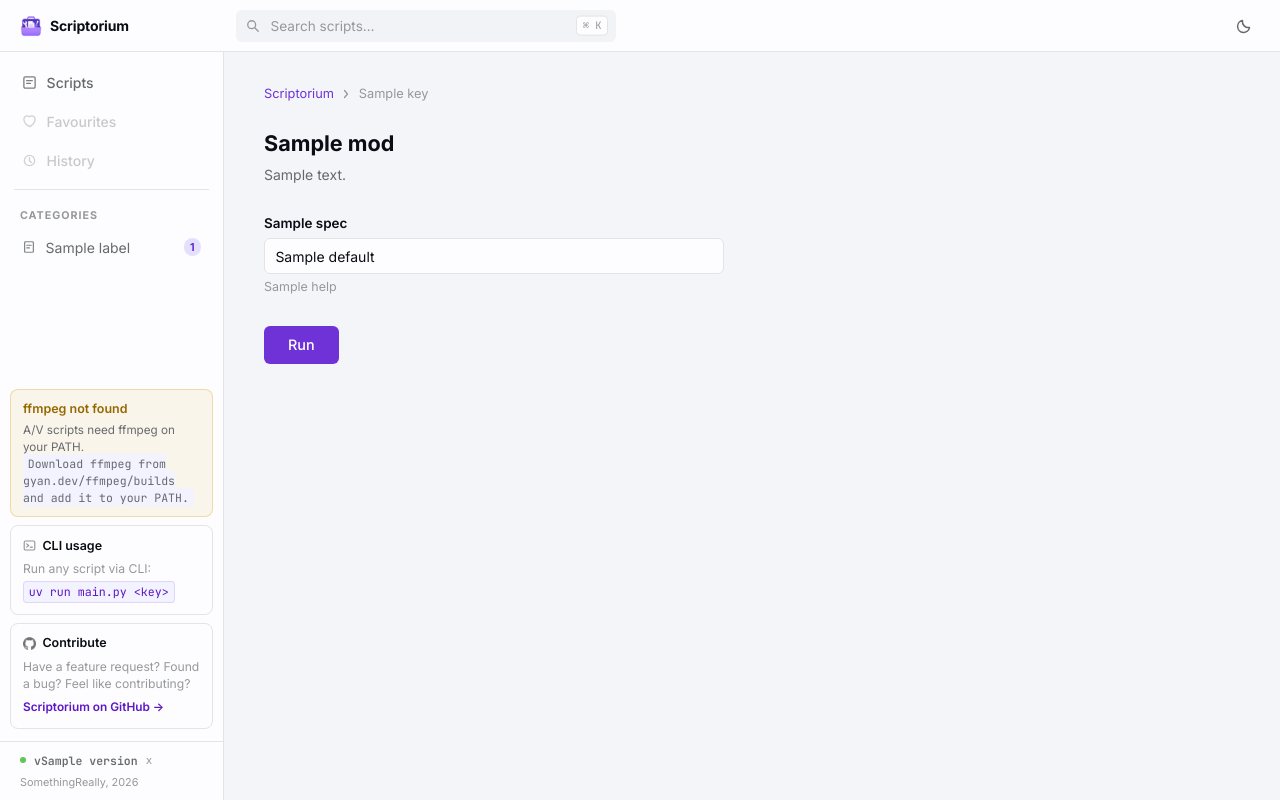
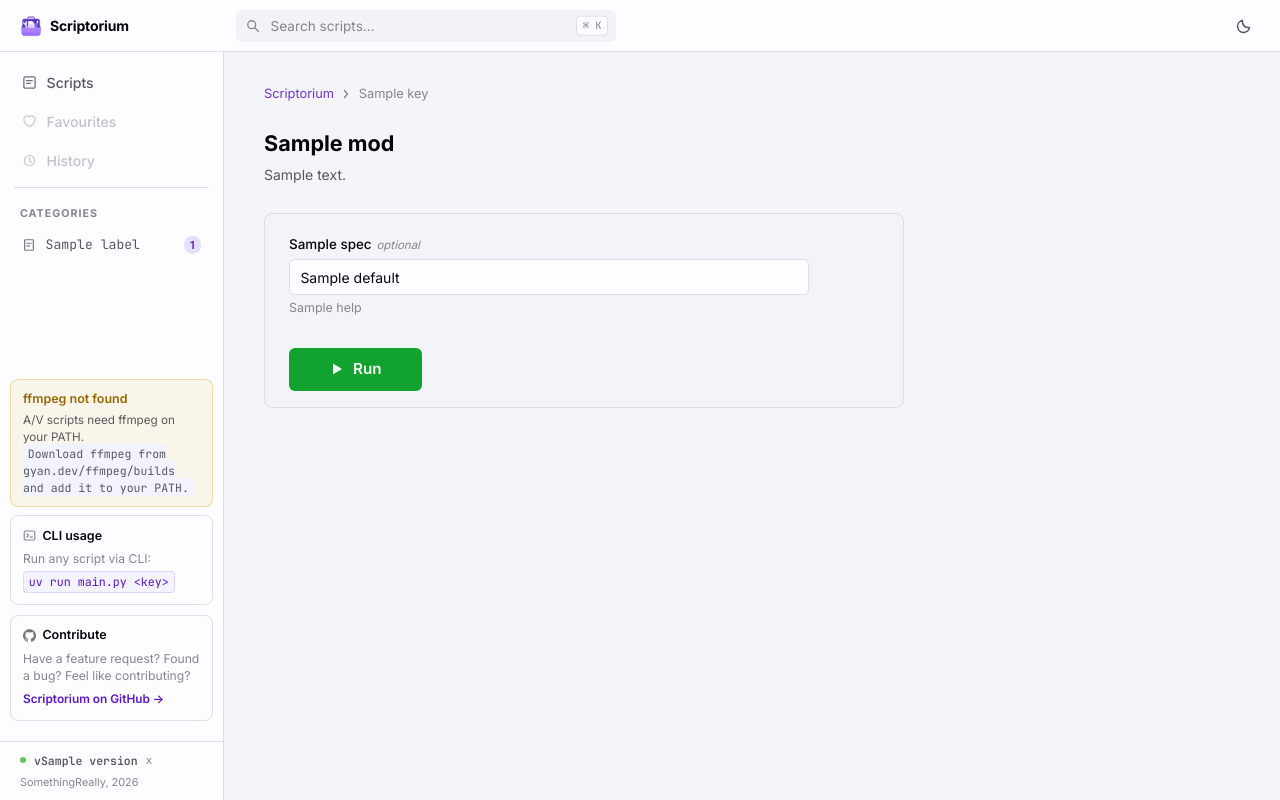
Before and after one commit to ayy-em/scriptorium, a FastAPI app: template webapp/templates/script.html in a window 1280 px wide. Run offline with FastAPI, Linux system fonts and the light colour scheme; the template is opened without the code that fills it: most values are stand-ins (such as "Sample title", 1, 10 or a date in 2020); some libraries are stand-ins or nearby versions.

Commit message:
UI/UX polish: palette, sidebar, row interactivity, form & run button (closes #18)
Palette & contrast:
- Deeper dark mode (bg 9% → 7%), stronger text contrast in both modes
- Added --green/--green-hover/--green-glow CSS variables for terminal accents
- Sharper shadows in dark mode

Sidebar:
- Active states now use 3px left border accent bar
- Increased spacing between bottom section cards and status bar
- Category names in monospace for technical feel

Index page:
- Script rows: translateX(3px) + stronger tint on hover
- Copy CLI button per row (clipboard icon, appears on hover, checkmark feedback)

Script detail/form:
- Form wrapped in terminal-style container (darker bg, hairline border)
- Required fields: left accent border + bold label
- Optional fields: muted italic "(optional)" tag
- Field max-width bumped to 520px

Run button:
- Terminal green background with glow on hover
- Larger padding and font, inline play icon
- Icon preserved during "Running…" state

Output:
- SSE done event now includes elapsed time as JSON
- Success banner: "Completed successfully in Xs" (green, checkmark icon)
- Failure banner: "Run failed (exit code N)" (red, X icon)

Co-Authored-By: Claude Opus 4.6 <noreply@anthropic.com>

```diff
--- a/webapp/app.py
+++ b/webapp/app.py
@@ -159,7 +159,8 @@ async def _stream_script(key: str, argv: list[str]):
     """Run a script as a subprocess and yield its output as SSE events.
 
     Yields stdout lines first, then stderr lines. Each line is HTML-escaped.
-    A final 'done' event signals the client to close the connection.
+    A final 'done' event signals the client to close the connection and
+    includes a JSON payload with the exit code and elapsed time.
 
     Args:
         key: Script key (e.g. "av.convert").
@@ -168,12 +169,16 @@ async def _stream_script(key: str, argv: list[str]):
     Yields:
         SSE-formatted byte strings.
     """
+    import time  # noqa: PLC0415
+
     if FROZEN:
         cmd = [sys.executable, "--run-script", key, *argv]
         cwd = None
     else:
         cmd = [sys.executable, str(_REPO_ROOT / "main.py"), key, *argv]
         cwd = str(_REPO_ROOT)
+
+    t0 = time.monotonic()
 
     proc = await asyncio.create_subprocess_exec(
         *cmd,
@@ -192,9 +197,11 @@ async def _stream_script(key: str, argv: list[str]):
 
     await proc.wait()
     rc = proc.returncode
+    elapsed = round(time.monotonic() - t0, 1)
     css = "exit-ok" if rc == 0 else "exit-err"
     yield f"data: <span class='{css}'>exit {rc}</span>\n\n".encode()
-    yield b"event: done\ndata: \n\n"
+    done_payload = json.dumps({"exit_code": rc, "elapsed": elapsed})
+    yield f"event: done\ndata: {done_payload}\n\n".encode()
 
 
 def get_parser() -> argparse.ArgumentParser:
--- a/webapp/static/style.css
+++ b/webapp/static/style.css
@@ -5,14 +5,17 @@
   --bg-sidebar:   oklch(99.5% 0.003 280);
   --bg-hover:     oklch(96.5% 0.018 290);
   --bg-input:     oklch(96.5% 0.004 264);
-  --text:         oklch(16% 0.015 264);
-  --text-muted:   oklch(52% 0.008 264);
-  --text-faint:   oklch(68% 0.006 264);
-  --border:       oklch(92% 0.004 264);
+  --text:         oklch(12% 0.015 264);
+  --text-muted:   oklch(46% 0.008 264);
+  --text-faint:   oklch(62% 0.006 264);
+  --border:       oklch(90% 0.004 264);
   --accent:       oklch(50% 0.230 293);
   --accent-hover: oklch(44% 0.233 291);
   --accent-bg:    oklch(50% 0.230 293 / 7%);
   --accent-text:  oklch(44% 0.233 291);
+  --green:        oklch(62% 0.190 145);
+  --green-hover:  oklch(56% 0.200 145);
+  --green-glow:   oklch(62% 0.190 145 / 35%);
   --red:          oklch(55% 0.222 27);
   --shadow-card:  0 1px 3px rgba(0, 0, 0, 0.06), 0 1px 2px rgba(0, 0, 0, 0.04);
   --sidebar-w:    224px;
@@ -184,7 +190,7 @@ body {
 }
 
 .sidebar-nav {
-  padding: 0.75rem 0.625rem 0.375rem;
+  padding: 0.75rem 0.625rem 0.25rem;
   display: flex;
   flex-direction: column;
   gap: 2px;
@@ -266,12 +274,14 @@ body {
   background: var(--accent-bg);
   color: var(--accent-text);
   font-weight: 600;
+  border-left: 3px solid var(--accent);
+  padding-left: calc(0.75rem - 3px);
 }
 
 .sidebar-category svg { flex-shrink: 0; opacity: 0.8; }
 .sidebar-category.active svg { opacity: 1; }
 
-.sidebar-category-name { flex: 1; }
+.sidebar-category-name { flex: 1; font-family: var(--font-mono); font-size: 0.82rem; }
 
 .category-count {
   font-size: 0.68rem;
@@ -345,7 +355,7 @@ body {
 
 /* ─── Sidebar GitHub card ────────────────────────────────────────────────── */
 .sidebar-github {
-  margin-top: 0.5rem;
+  margin-top: 0.625rem;
 }
 
 .sidebar-github-link {
@@ -377,7 +387,7 @@ html.dark .sidebar-github-logo { filter: invert(1); opacity: 0.6; }
   gap: 0.3rem;
   padding: 0.625rem 1.25rem;
   border-top: 1px solid var(--border);
-  margin-top: 0.75rem;
+  margin-top: 1.25rem;
   transition: border-color 200ms ease;
 }
 
@@ -804,6 +823,15 @@ a:focus-visible, button:focus-visible { outline-offset: 3px; }
   margin-bottom: 1.75rem;
 }
 
+/* ─── Form container ────────────────────────────────────────────────────── */
+#run-form {
+  background: color-mix(in oklch, var(--bg-input) 60%, var(--bg));
+  border: 1px solid var(--border);
+  border-radius: var(--radius);
+  padding: 1.25rem 1.5rem 1rem;
+  max-width: 640px;
+}
+
 .field { margin-bottom: 1.1rem; }
 
 .field label {
@@ -812,6 +840,18 @@ a:focus-visible, button:focus-visible { outline-offset: 3px; }
   font-weight: 600;
   margin-bottom: 0.3rem;
   color: var(--text);
+}
+
+.field--required { border-left: 3px solid var(--accent); padding-left: 0.75rem; }
+.field--required label { font-weight: 700; }
+.field--optional label { font-weight: 500; }
+
+.optional-tag {
+  font-size: 0.72rem;
+  font-weight: 400;
+  color: var(--text-faint);
+  font-style: italic;
+  margin-left: 0.3rem;
 }
 
 .req { color: var(--red); margin-left: 2px; }
@@ -823,7 +863,7 @@ input[type=number],
 select,
 textarea {
   width: 100%;
-  max-width: 460px;
+  max-width: 520px;
   padding: 0.4rem 0.65rem;
   border: 1px solid var(--border);
   border-radius: 6px;
@@ -855,23 +895,35 @@ input[type=checkbox] { width: 15px; height: 15px; cursor: pointer; flex-shrink:
 /* ─── Run button ─────────────────────────────────────────────────────────── */
 .run-btn {
   margin-top: 0.75rem;
-  padding: 0.5rem 1.5rem;
-  background: var(--accent);
-  color: white;
+  padding: 0.65rem 2.5rem;
+  background: var(--green);
+  color: oklch(98% 0.005 145);
   border: none;
   border-radius: 6px;
-  font-size: 0.9rem;
-  font-weight: 500;
+  font-size: 0.95rem;
+  font-weight: 600;
   cursor: pointer;
-  transition: background-color 150ms ease, transform 100ms ease-out;
+  display: inline-flex;
+  align-items: center;
+  gap: 0.5rem;
+  transition: background-color 150ms ease, transform 100ms ease-out, box-shadow 200ms ease;
 }
 
 @media (hover: hover) and (pointer: fine) {
-  .run-btn:hover:not(:disabled) { background: var(--accent-hover); }
+  .run-btn:hover:not(:disabled) {
+    background: var(--green-hover);
+    box-shadow: 0 0 20px var(--green-glow), 0 0 6px var(--green-glow);
+  }
 }
 
 .run-btn:active:not(:disabled) { transform: scale(0.97); }
 .run-btn:disabled { opacity: 0.5; cursor: not-allowed; }
+
+.run-btn-icon {
+  width: 16px;
+  height: 16px;
+  flex-shrink: 0;
+}
 
 @keyframes pulseSoft {
   0%, 100% { opacity: 1; }
@@ -937,9 +1028,10 @@ input[type=checkbox] { width: 15px; height: 15px; cursor: pointer; flex-shrink:
   .detail-breadcrumb { animation: fadeSlideIn 200ms var(--ease-out) backwards; }
   .detail-title      { animation: fadeSlideIn 220ms  50ms var(--ease-out) backwards; }
   .detail-desc       { animation: fadeSlideIn 220ms  90ms var(--ease-out) backwards; }
-  #run-form          { animation: fadeSlideIn 240ms 130ms var(--ease-out) backwards; }
+  #run-form          { animation: fadeSlideIn 260ms 130ms var(--ease-out) backwards; }
   .detail-no-args    { animation: fadeSlideIn 220ms  90ms var(--ease-out) backwards; }
   .detail-run-btn    { animation: fadeSlideIn 240ms 130ms var(--ease-out) backwards; }
+  .run-result        { animation: fadeSlideIn 200ms var(--ease-out) backwards; }
 }
 
 /* ─── Utility classes (extracted from inline styles) ────────────────────── */
--- a/webapp/templates/script.html
+++ b/webapp/templates/script.html
@@ -16,9 +16,9 @@
 {% if field_specs %}
 <form id="run-form" data-run-url="/scripts/{{ key_path }}/run">
   {% for spec in field_specs %}
-  <div class="field">
+  <div class="field {{ 'field--required' if spec.required else 'field--optional' }}">
     {% if spec.widget == "file-multi" %}
-    <label>{{ spec.label }}{% if spec.required %}<span class="req">*</span>{% endif %}</label>
+    <label>{{ spec.label }}{% if spec.required %}<span class="req">*</span>{% else %}<span class="optional-tag">optional</span>{% endif %}</label>
     <div class="file-upload-wrap" x-data="fileUploadMulti('{{ key.split('.')[0] }}')">
       <label class="file-drop" :class="{ 'has-file': filenames.length }" @dragover.prevent @drop.prevent="dropFile($event)">
         <input type="file" class="file-hidden" multiple @change="upload($event)">
@@ -28,7 +28,7 @@
       </label>
     </div>
     {% elif spec.widget == "file" %}
-    <label for="f_{{ spec.dest }}">{{ spec.label }}{% if spec.required %}<span class="req">*</span>{% endif %}</label>
+    <label for="f_{{ spec.dest }}">{{ spec.label }}{% if spec.required %}<span class="req">*</span>{% else %}<span class="optional-tag">optional</span>{% endif %}</label>
     <div class="file-upload-wrap" x-data="fileUpload('{{ key.split('.')[0] }}')">
       <label class="file-drop" :class="{ 'has-file': filename }" @dragover.prevent @drop.prevent="dropFile($event)">
         <input type="file" class="file-hidden" @change="upload($event)">
@@ -44,7 +44,7 @@
       <label for="f_{{ spec.dest }}">{{ spec.label }}</label>
     </div>
     {% elif spec.widget == "select" %}
-    <label for="f_{{ spec.dest }}">{{ spec.label }}{% if spec.required %}<span class="req">*</span>{% endif %}</label>
+    <label for="f_{{ spec.dest }}">{{ spec.label }}{% if spec.required %}<span class="req">*</span>{% else %}<span class="optional-tag">optional</span>{% endif %}</label>
     <select id="f_{{ spec.dest }}" name="{{ spec.dest }}"{% if spec.required %} required{% endif %}>
       {% if not spec.required %}<option value="">— optional —</option>{% endif %}
       {% for c in spec.choices %}
@@ -53,17 +53,17 @@
     </select>
     {% elif spec.widget == "textarea" %}
     <label for="f_{{ spec.dest }}">
-      {{ spec.label }}{% if spec.required %}<span class="req">*</span>{% endif %}
+      {{ spec.label }}{% if spec.required %}<span class="req">*</span>{% else %}<span class="optional-tag">optional</span>{% endif %}
       <span class="field-label-hint"> — one value per line</span>
     </label>
     <textarea id="f_{{ spec.dest }}" name="{{ spec.dest }}"{% if spec.required %} required{% endif %}>{{ spec.default or "" }}</textarea>
     {% elif spec.widget == "number" %}
-    <label for="f_{{ spec.dest }}">{{ spec.label }}{% if spec.required %}<span class="req">*</span>{% endif %}</label>
+    <label for="f_{{ spec.dest }}">{{ spec.label }}{% if spec.required %}<span class="req">*</span>{% else %}<span class="optional-tag">optional</span>{% endif %}</label>
     <input type="number" id="f_{{ spec.dest }}" name="{{ spec.dest }}" step="any"
       {% if spec.default %}value="{{ spec.default }}"{% endif %}
       {% if spec.required %}required{% endif %}>
     {% else %}
-    <label for="f_{{ spec.dest }}">{{ spec.label }}{% if spec.required %}<span class="req">*</span>{% endif %}</label>
+    <label for="f_{{ spec.dest }}">{{ spec.label }}{% if spec.required %}<span class="req">*</span>{% else %}<span class="optional-tag">optional</span>{% endif %}</label>
     <input type="text" id="f_{{ spec.dest }}" name="{{ spec.dest }}"
       {% if spec.default %}value="{{ spec.default }}" placeholder="{{ spec.default }}"{% endif %}
       {% if spec.required %}required{% endif %}>
@@ -73,16 +73,27 @@
     {% endif %}
   </div>
   {% endfor %}
-  <button type="submit" class="run-btn" id="run-btn">Run</button>
+  <button type="submit" class="run-btn" id="run-btn">
+    <svg class="run-btn-icon" viewBox="0 0 16 16" fill="none" aria-hidden="true">
+      <path d="M4 2.5v11l9-5.5z" fill="currentColor"/>
+    </svg>
+    Run
+  </button>
 </form>
 {% else %}
 <p class="detail-no-args">This script takes no arguments.</p>
-<button class="run-btn detail-run-btn" id="run-btn">Run</button>
+<button class="run-btn detail-run-btn" id="run-btn">
+  <svg class="run-btn-icon" viewBox="0 0 16 16" fill="none" aria-hidden="true">
+    <path d="M4 2.5v11l9-5.5z" fill="currentColor"/>
+  </svg>
+  Run
+</button>
 {% endif %}
 
 <div id="output-section">
   <h2>Output</h2>
   <div id="output"></div>
+  <div id="run-result"></div>
 </div>
 
 <script>
@@ -176,13 +187,47 @@ function fileUploadMulti(theme) {
     return frag;
   }
 
+  var resultDiv = document.getElementById('run-result');
+  var RUN_ICON = '<svg class="run-btn-icon" viewBox="0 0 16 16" fill="none" aria-hidden="true"><path d="M4 2.5v11l9-5.5z" fill="currentColor"/></svg>';
+
+  function formatElapsed(s) {
+    if (s < 60) return s.toFixed(1) + 's';
+    var m = Math.floor(s / 60);
+    var sec = Math.round(s % 60);
+    return m + 'm ' + (sec < 10 ? '0' : '') + sec + 's';
+  }
+
+  function showResult(data) {
+    resultDiv.innerHTML = '';
+    var info;
+    try { info = JSON.parse(data); } catch (e) { return; }
+    var ok = info.exit_code === 0;
+    var el = document.createElement('div');
+    el.className = 'run-result ' + (ok ? 'run-result--ok' : 'run-result--err');
+    if (ok) {
+      el.innerHTML = '<svg width="16" height="16" viewBox="0 0 16 16" fill="none"><path d="M3 8.5l3.5 3.5 6.5-7" stroke="currentColor" stroke-width="1.8" stroke-linecap="round" stroke-linejoin="round"/></svg>'
+        + 'Completed successfully in ' + formatElapsed(info.elapsed);
+    } else {
+      el.innerHTML = '<svg width="16" height="16" viewBox="0 0 16 16" fill="none"><circle cx="8" cy="8" r="6" stroke="currentColor" stroke-width="1.5"/><path d="M5.5 5.5l5 5M10.5 5.5l-5 5" stroke="currentColor" stroke-width="1.5" stroke-linecap="round"/></svg>'
+        + 'Run failed (exit code ' + info.exit_code + ')';
+    }
+    resultDiv.appendChild(el);
+  }
+
+  function resetBtn() {
+    runBtn.disabled = false;
+    runBtn.classList.remove('is-running');
+    runBtn.innerHTML = RUN_ICON + ' Run';
+  }
+
   function startRun(queryString) {
     if (es) { es.close(); }
     output.textContent = '';
+    resultDiv.innerHTML = '';
     outputSection.classList.add('is-visible');
     runBtn.disabled = true;
     runBtn.classList.add('is-running');
-    runBtn.textContent = 'Running…';
+    runBtn.innerHTML = RUN_ICON + ' Running…';
 
     es = new EventSource(runUrl + (queryString ? '?' + queryString : ''));
 
@@ -193,18 +238,15 @@ function fileUploadMulti(theme) {
       output.scrollTop = output.scrollHeight;
     };
 
-    es.addEventListener('done', function () {
+    es.addEventListener('done', function (e) {
       es.close();
-      runBtn.disabled = false;
-      runBtn.classList.remove('is-running');
-      runBtn.textContent = 'Run';
+      resetBtn();
+      showResult(e.data);
     });
 
     es.onerror = function () {
       es.close();
-      runBtn.disabled = false;
-      runBtn.classList.remove('is-running');
-      runBtn.textContent = 'Run';
+      resetBtn();
     };
   }
 
```
Also changed, not shown: other parts of webapp/static/style.css (+65 -12 lines), webapp/templates/index.html (+13 -0 lines).
